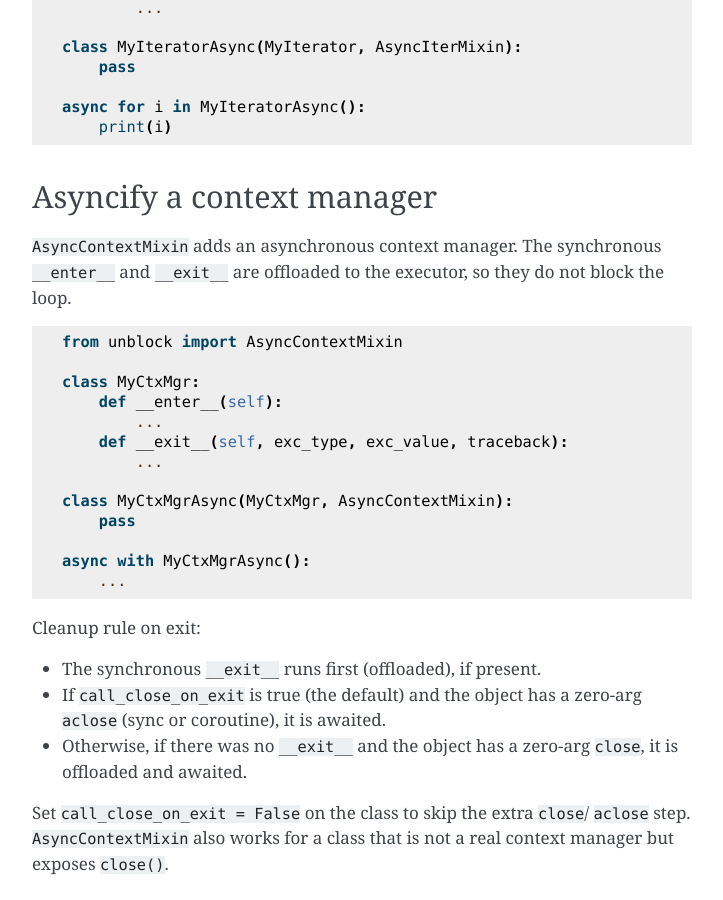
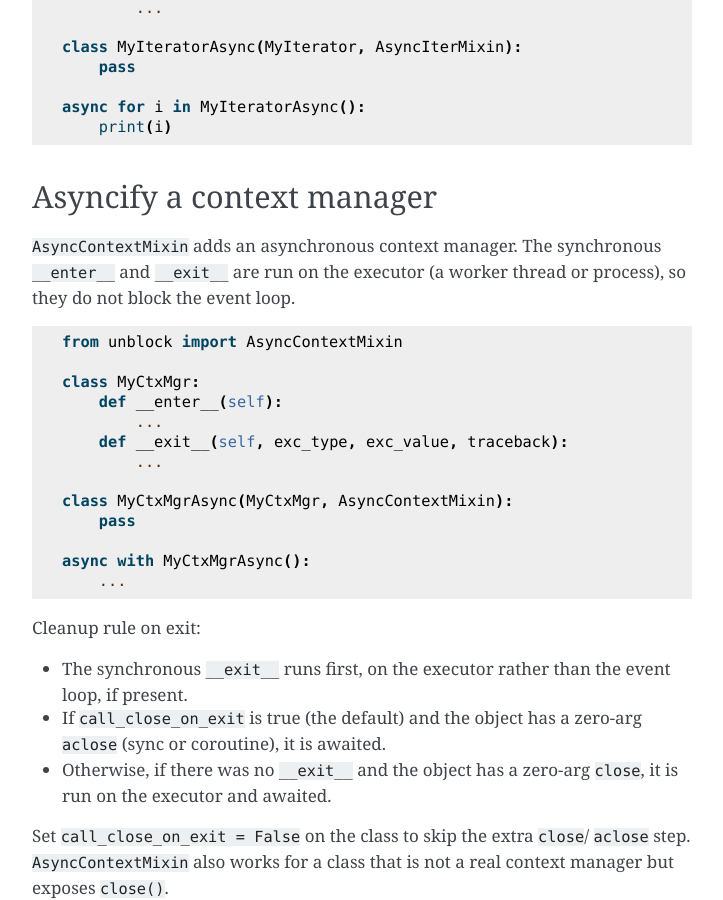
Before and after one commit to abranjith/unblock, a Sphinx documentation site: the page built from docs/source/api.rst, in a window 1280 px wide and 900 px high, scrolled down 1645 px. Shown: the whole window, without its empty margins (388-1111 px from the left). Built offline with Sphinx 7.4.7, drawn with Linux system fonts in a browser that asks for light colours.

Commit message:
minor docs

```diff
--- a/docs/source/api.rst
+++ b/docs/source/api.rst
@@ -85,8 +85,8 @@ item is produced by one thread-pool round-trip.
 Asyncify a context manager
 --------------------------
 ``AsyncContextMixin`` adds an asynchronous context manager. The synchronous
-``__enter__`` and ``__exit__`` are offloaded to the executor, so they do not block
-the loop.
+``__enter__`` and ``__exit__`` are run on the executor (a worker thread or process),
+so they do not block the event loop.
 
 .. code-block:: python
 
@@ -106,11 +106,12 @@ the loop.
 
 Cleanup rule on exit:
 
-* The synchronous ``__exit__`` runs first (offloaded), if present.
+* The synchronous ``__exit__`` runs first, on the executor rather than the event
+  loop, if present.
 * If ``call_close_on_exit`` is true (the default) and the object has a zero-arg
   ``aclose`` (sync or coroutine), it is awaited.
 * Otherwise, if there was no ``__exit__`` and the object has a zero-arg ``close``,
-  it is offloaded and awaited.
+  it is run on the executor and awaited.
 
 Set ``call_close_on_exit = False`` on the class to skip the extra ``close``/
 ``aclose`` step. ``AsyncContextMixin`` also works for a class that is not a real
--- a/docs/source/caveats.rst
+++ b/docs/source/caveats.rst
@@ -56,4 +56,4 @@ supply your own executors, you remain responsible for their lifecycle.
 Event loop support
 ------------------
 ``unblock`` requires an asyncio-compatible event loop (the default asyncio loop or
-uvloop). It does not support trio, curio etc.
+uvloop). It does not support trio, curio etc which have their own event loops.
--- a/docs/source/features.rst
+++ b/docs/source/features.rst
@@ -30,7 +30,7 @@ Features
 
   * ``unblock`` works with asyncio-compatible event loops, including the default
     asyncio loop and uvloop. It relies on :meth:`asyncio.loop.run_in_executor`,
-    so it does **not** support trio or curio, which are not asyncio.
+    so it does **not** support libraries, which are not asyncio compatible natively.
 
 * **Managed resources**
 
```
Also changed, not shown: README.md (+1 -1 lines).
